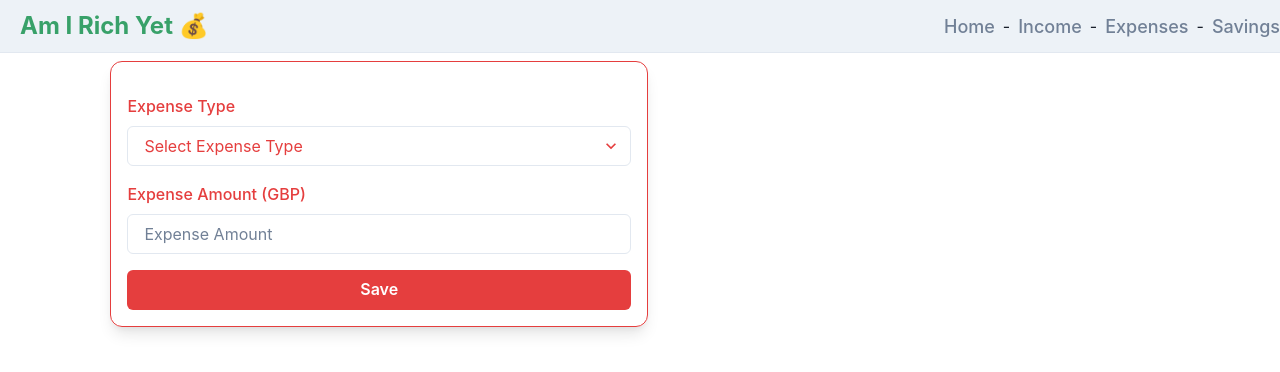
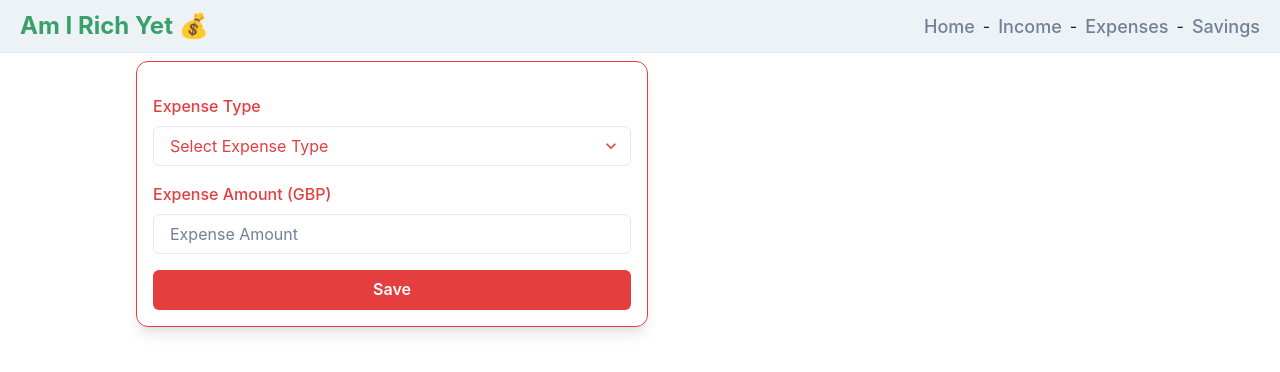
Before and after one commit to LiliBear1/Financial-Tracking-App, a React (Create React App) app in the folder financial-tracking/: page /expenses in a window 1280 px wide. Shown: the top 372 px of the page. Built offline with nearby package versions, Linux system fonts and the light colour scheme.

Commit message:
polish for navigation

```diff
--- a/financial-tracking/src/components/Navigation.jsx
+++ b/financial-tracking/src/components/Navigation.jsx
@@ -7,9 +7,9 @@ function Navigation() {
     <Box bg="gray.100" borderBottom="1px solid" borderColor="gray.200">
       <Flex justify="space-between" align="center" m="0 auto" py={2}>
         <Box>
-          <Text fontSize="2xl" fontWeight="bold" color="green.500" ml={5}>Am I Rich Yet 💰 </Text>
+          <Text fontSize="2xl" fontWeight="bold" color="green.500" ml={5} >Am I Rich Yet 💰 </Text>
         </Box>
-        <Box>
+        <Box mr={5}>
           <Breadcrumb separator="-">
             <BreadcrumbItem>
               <BreadcrumbLink as={Link} to="/" fontSize="lg" fontWeight="medium" color="gray.500">Home</BreadcrumbLink>
--- a/financial-tracking/src/index.css
+++ b/financial-tracking/src/index.css
@@ -3,7 +3,7 @@ body {
 }
 
 .page-content {
-  padding: 0 8%;
+  padding: 0 10%;
   font-family: -apple-system, BlinkMacSystemFont, 'Segoe UI', 'Roboto', 'Oxygen',
     'Ubuntu', 'Cantarell', 'Fira Sans', 'Droid Sans', 'Helvetica Neue',
     sans-serif;
```
